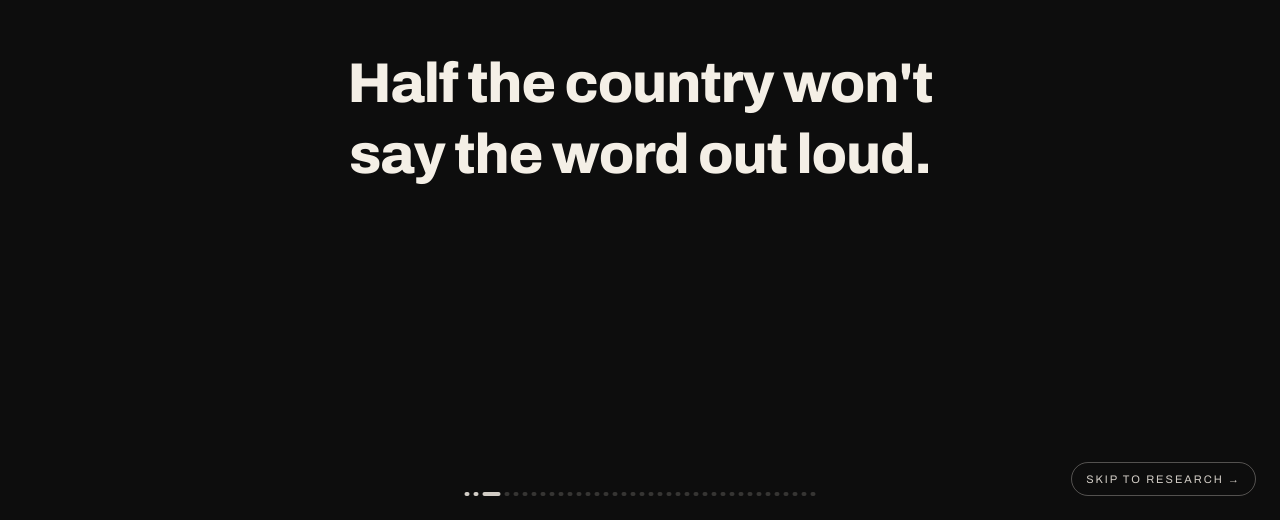
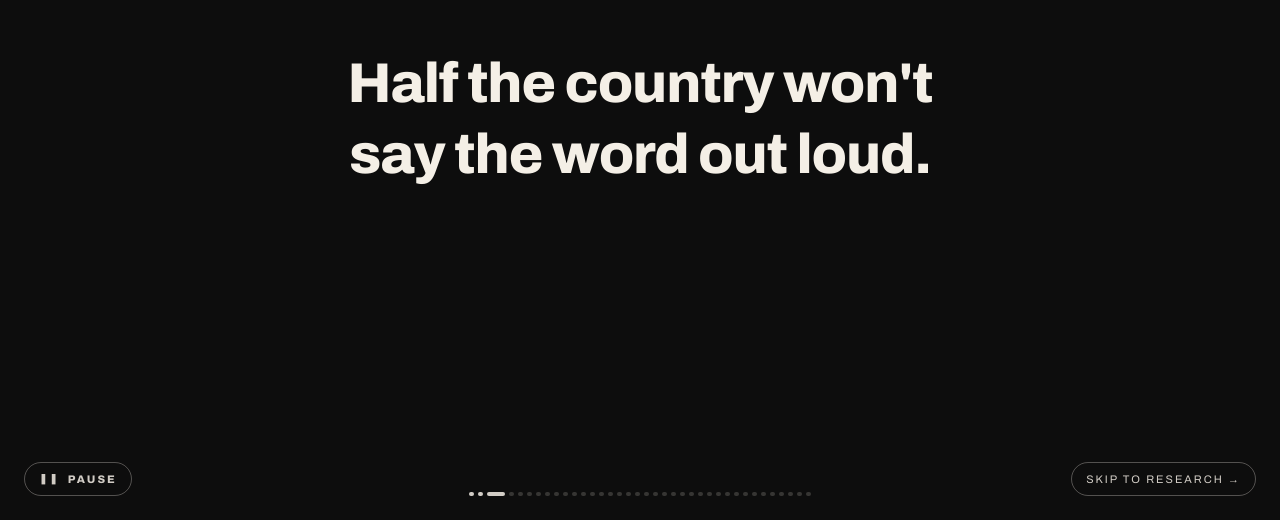
Before and after one commit to nazlicangoksu/climate-reality, a React (Vite) app in the folder client/: page / in a window 1280 px wide. Shown: the part 280-800 px from the top of the page. Built offline with nearby package versions, Linux system fonts and the light colour scheme; a web font is replaced by a local one.

Commit message:
Trailer: pause button, paused indicator, freeze animations on pause; remove 'fires in every window' frame from OLT

```diff
--- a/client/src/pages/Trailer.tsx
+++ b/client/src/pages/Trailer.tsx
@@ -1,4 +1,4 @@
-import { useEffect, useState } from 'react';
+import { useEffect, useRef, useState } from 'react';
 import { Link, useNavigate } from 'react-router-dom';
 
 const CREAM = '#f4efe6';
@@ -94,7 +94,6 @@ const FRAMES: Frame[] = [
   { kind: 'text', lines: ['No politics.', 'No professions.'], bg: PINK, color: INK, duration: 2200, size: 'lg' },
   { kind: 'text', lines: ['Connect through', 'the 36 Questions.'], bg: PINK, color: INK, duration: 2200, size: 'md' },
   { kind: 'text', lines: ['Couple up.', 'Propose.', 'Reveal the one last thing.'], bg: PINK, color: INK, duration: 2600, size: 'md' },
-  { kind: 'text', lines: ['The fires are in every window.', 'Nobody is allowed to say so.'], bg: PINK, color: INK, duration: 2800, size: 'md', serif: true },
   { kind: 'beat', bg: INK, duration: 700 },
 
   // ─── CLOSE ───
@@ -125,24 +124,52 @@ function HighlightSweep({ text, highlight }: { text: string; highlight: string }
 export default function Trailer() {
   const navigate = useNavigate();
   const [i, setI] = useState(0);
+  const [paused, setPaused] = useState(false);
   const [countdown, setCountdown] = useState(Math.ceil(AUTO_REDIRECT_MS / 1000));
+  const remainingRef = useRef<number>(0);
 
   useEffect(() => {
     document.title = 'The climate movement has a storytelling problem.';
   }, []);
 
+  // Reset remaining time on frame change
+  useEffect(() => {
+    const frame = FRAMES[i];
+    remainingRef.current = frame.kind === 'cta' ? 0 : frame.duration;
+  }, [i]);
+
+  // Auto-advance — pausable
   useEffect(() => {
     const frame = FRAMES[i];
     if (frame.kind === 'cta') return;
-    const t = setTimeout(() => setI((x) => Math.min(x + 1, FRAMES.length - 1)), frame.duration);
-    return () => clearTimeout(t);
-  }, [i]);
+    if (paused) return;
+    if (remainingRef.current <= 0) return;
 
+    const start = Date.now();
+    const remainingAtStart = remainingRef.current;
+    const t = setTimeout(() => {
+      remainingRef.current = 0;
+      setI((x) => Math.min(x + 1, FRAMES.length - 1));
+    }, remainingAtStart);
+
+    return () => {
+      clearTimeout(t);
+      const elapsed = Date.now() - start;
+      remainingRef.current = Math.max(0, remainingAtStart - elapsed);
+    };
+  }, [i, paused]);
+
+  // CTA auto-redirect — also pausable
   useEffect(() => {
     if (FRAMES[i].kind !== 'cta') return;
+    if (paused) {
+      // freeze countdown display while paused
+      return;
+    }
     const start = Date.now();
+    const carryover = AUTO_REDIRECT_MS - (Math.ceil(AUTO_REDIRECT_MS / 1000) - countdown) * 1000;
     const tick = setInterval(() => {
-      const remaining = Math.max(0, AUTO_REDIRECT_MS - (Date.now() - start));
+      const remaining = Math.max(0, carryover - (Date.now() - start));
       setCountdown(Math.ceil(remaining / 1000));
       if (remaining <= 0) {
         clearInterval(tick);
@@ -150,10 +177,16 @@ export default function Trailer() {
       }
     }, 100);
     return () => clearInterval(tick);
-  }, [i, navigate]);
+    // eslint-disable-next-line react-hooks/exhaustive-deps
+  }, [i, paused, navigate]);
 
   function skip() { navigate('/paper'); }
-  function restart() { setI(0); setCountdown(Math.ceil(AUTO_REDIRECT_MS / 1000)); }
+  function togglePause() { setPaused(p => !p); }
+  function restart() {
+    setI(0);
+    setCountdown(Math.ceil(AUTO_REDIRECT_MS / 1000));
+    setPaused(false);
+  }
 
   const f = FRAMES[i];
   const isSerifText = f.kind === 'text' && f.serif === true;
@@ -165,15 +198,16 @@ export default function Trailer() {
         rel="stylesheet"
       />
       <div
+        className={paused ? 'tr-paused' : undefined}
         style={{
           position: 'fixed', inset: 0,
           background: f.bg, color: 'color' in f ? f.color : CREAM,
           transition: 'background 0.6s ease, color 0.6s ease',
           display: 'flex', alignItems: 'center', justifyContent: 'center',
           padding: '0 32px', overflow: 'hidden',
-          cursor: f.kind === 'cta' ? 'default' : 'pointer',
+          cursor: f.kind === 'cta' || paused ? 'default' : 'pointer',
         }}
-        onClick={() => f.kind !== 'cta' && setI((x) => Math.min(x + 1, FRAMES.length - 1))}
+        onClick={() => { if (paused || f.kind === 'cta') return; setI((x) => Math.min(x + 1, FRAMES.length - 1)); }}
       >
         {f.kind === 'text' && (
           <div key={i} style={{ maxWidth: 1100, textAlign: 'center', animation: 'tr-in 700ms ease' }}>
@@ -351,9 +385,29 @@ export default function Trailer() {
           </div>
         )}
 
-        {/* Skip + progress */}
+        {/* Pause + Skip + progress */}
         {f.kind !== 'cta' && (
           <>
+            <button
+              onClick={(e) => { e.stopPropagation(); togglePause(); }}
+              aria-label={paused ? 'Resume trailer' : 'Pause trailer'}
+              style={{
+                position: 'absolute', bottom: 24, left: 24,
+                background: paused ? 'rgba(255,44,180,0.18)' : 'transparent',
+                border: `1px solid ${paused ? PINK : 'rgba(244,239,230,0.3)'}`,
+                color: paused ? PINK : 'rgba(244,239,230,0.85)',
+                padding: '8px 14px', borderRadius: 999, cursor: 'pointer',
+                fontFamily: "'Archivo', system-ui, sans-serif", fontSize: 11,
+                letterSpacing: '0.18em', textTransform: 'uppercase',
+                fontWeight: 700,
+                zIndex: 10,
+                display: 'flex', alignItems: 'center', gap: 8,
+                transition: 'all 0.2s',
+              }}
+            >
+              <span style={{ fontSize: 10 }}>{paused ? '▶' : '❚❚'}</span>
+              <span>{paused ? 'Resume' : 'Pause'}</span>
+            </button>
             <button
               onClick={(e) => { e.stopPropagation(); skip(); }}
               style={{
@@ -378,6 +432,18 @@ export default function Trailer() {
                 }} />
               ))}
             </div>
+            {paused && (
+              <div className="tr-paused-indicator" style={{
+                position: 'absolute', top: 24, left: '50%', transform: 'translateX(-50%)',
+                background: PINK, color: INK,
+                padding: '6px 14px', borderRadius: 999,
+                fontFamily: "'Archivo', system-ui, sans-serif", fontSize: 10,
+                letterSpacing: '0.28em', textTransform: 'uppercase', fontWeight: 800,
+                animation: 'tr-pulse 1.6s ease-in-out infinite',
+                pointerEvents: 'none',
+                zIndex: 11,
+              }}>● Paused</div>
+            )}
           </>
         )}
       </div>
@@ -402,6 +468,11 @@ export default function Trailer() {
           animation: hl-sweep-anim 1.4s 0.6s cubic-bezier(0.2, 0.7, 0.2, 1) forwards;
           padding: 0 2px;
         }
+        /* Freeze every running animation inside the trailer when paused
+           — except the small Paused-pill pulse so the user knows it's paused. */
+        .tr-paused *:not(.tr-paused-indicator) {
+          animation-play-state: paused !important;
+        }
       `}</style>
     </>
   );
```
